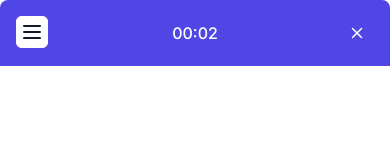
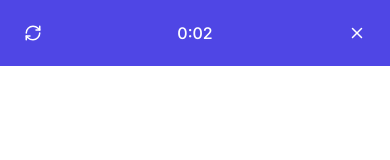
Before and after one commit to crispyb0i/chatbot-interview, a React (Vite) app: page / in a window 390 px wide. Both pictures are taken after a click on the button 338 px from the left and 792 px from the top of the page. Shown: the top 160 px of the page. Built offline with nearby package versions, Linux system fonts and the light colour scheme.

Commit message:
remove chatbot window rounded border for mobile view

```diff
--- a/src/components/chatbot/ChatHeader.tsx
+++ b/src/components/chatbot/ChatHeader.tsx
@@ -8,15 +8,17 @@ interface ChatHeaderProps {
 }
 
 const ChatHeader: React.FC<ChatHeaderProps> = ({ seconds, onClose, onReset }) => {
+  const isMobile = typeof window !== 'undefined' && window.innerWidth < 640;
+
   // Format seconds as mm:ss
-  const formatTime = (seconds: number): string => {
-    const mins = Math.floor(seconds / 60);
-    const secs = seconds % 60;
-    return `${mins.toString().padStart(2, '0')}:${secs.toString().padStart(2, '0')}`;
+  const formatTime = (totalSeconds: number): string => {
+    const minutes = Math.floor(totalSeconds / 60);
+    const seconds = totalSeconds % 60;
+    return `${minutes}:${seconds.toString().padStart(2, '0')}`;
   };
 
   return (
-    <div className="bg-indigo-600 text-white p-4 rounded-t-lg flex items-center justify-between">
+    <div className={`bg-indigo-600 text-white p-4 ${!isMobile ? 'rounded-t-lg' : ''} flex items-center justify-between`}>
       <button
         onClick={onReset}
         className="p-2 hover:bg-indigo-700 rounded-full transition-colors"
--- a/src/components/chatbot/ChatbotWindow.tsx
+++ b/src/components/chatbot/ChatbotWindow.tsx
@@ -30,7 +30,7 @@ const ChatbotWindow: React.FC = () => {
 
   return (
     <div
-      className={`fixed z-30 bg-white shadow-xl transition-all duration-300 ease-in-out ${
+      className={`fixed z-40 bg-white shadow-xl transition-all duration-300 ease-in-out ${
         mounted
           ? 'opacity-100 transform translate-y-0'
           : 'opacity-0 transform translate-y-8'
```
